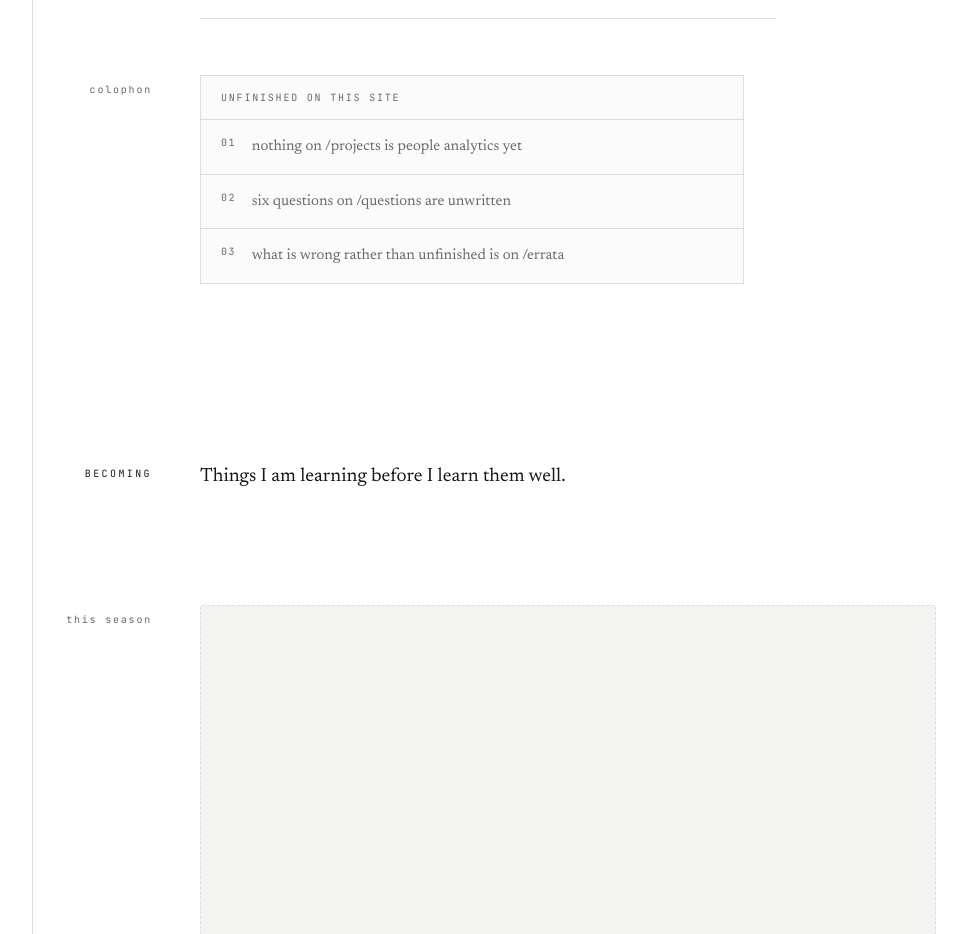
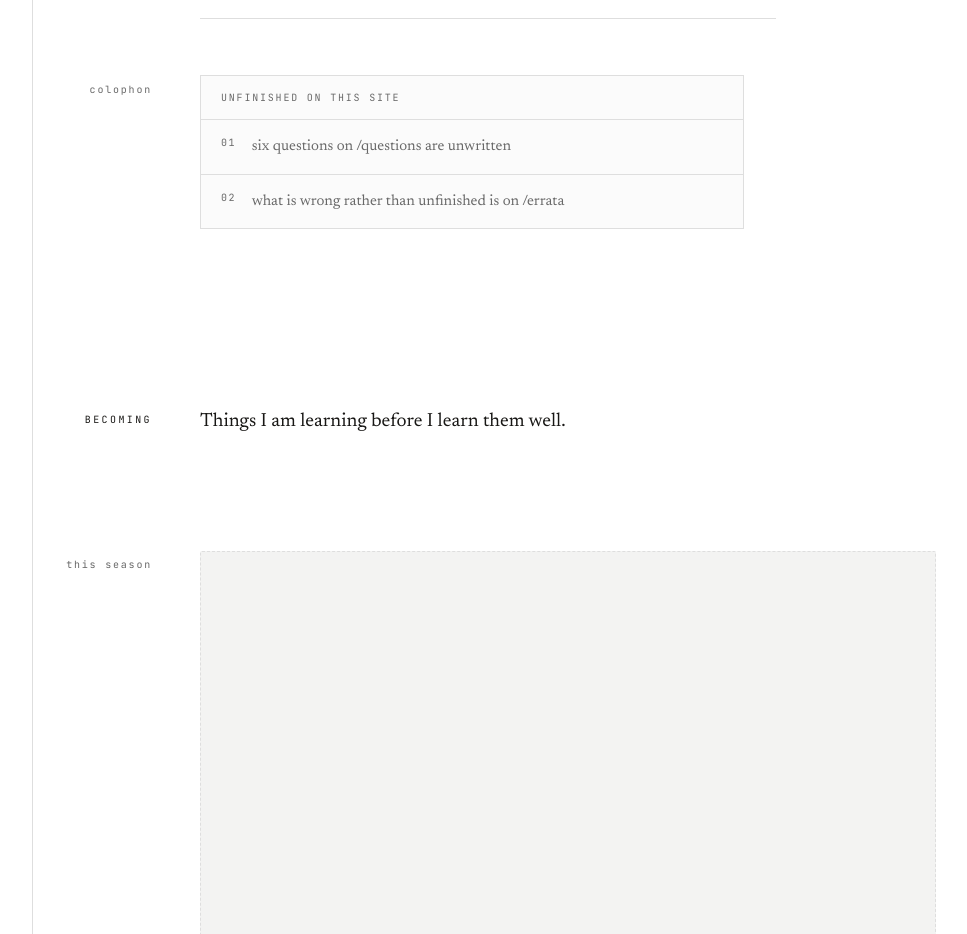
Before and after one commit to sahil05919/personal-website, a Next.js app: page /now in a window 1280 px wide. Shown: the part 1640-2574 px from the top of the page, without its empty margins (144-1111 px from the left). Built offline with nearby package versions, Linux system fonts and the light colour scheme.

Commit message:
Revise comments for project analytics updates
Updated comments in now-content.ts to reflect changes in project status.

```diff
--- a/app/now/now-content.ts
+++ b/app/now/now-content.ts
@@ -198,7 +198,10 @@ export const work = {
       // "the CV still opens on the old description of me" was here until
       // 27 September 2026. The PDF was replaced on 17 August (see /errata),
       // so by this list's own rule the line goes.
-      'nothing on /projects is people analytics yet',
+      // "nothing on /projects is people analytics yet" was here until
+      // 7 October 2026. /projects now opens on two people-analytics pieces
+      // (The other door, Ten one-day absences), so by this list's own rule
+      // the line goes.
       // "/writing does not exist yet" was here from 10 August. It exists now,
       // so the line goes — this list is what is unfinished TODAY, and leaving a
       // completed item on it to show progress would make every other line
```
